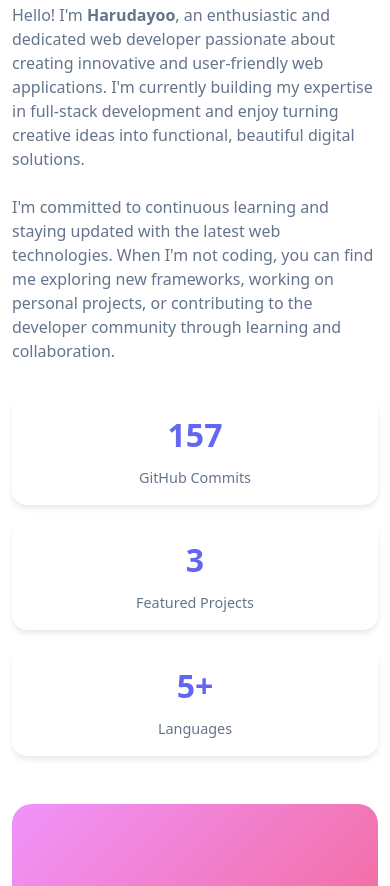
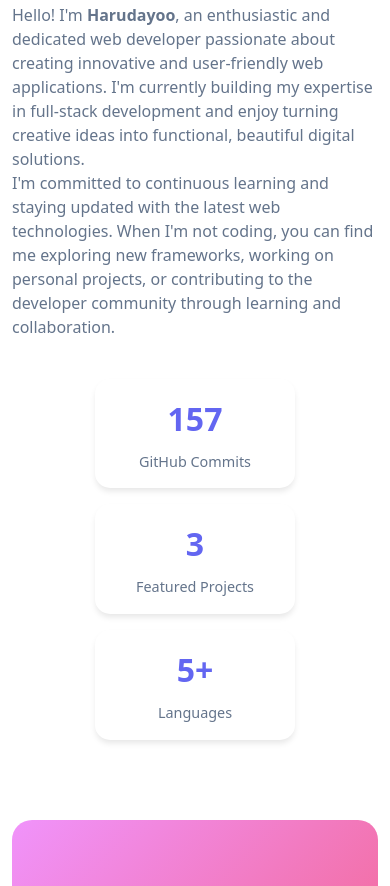
Before and after one commit to harudayoo/Cayan-FCB-Portfolio-1, a plain HTML site: page index.html in a window 390 px wide. Shown: the part 1018-1904 px from the top of the page. Drawn offline with nearby package versions, Linux system fonts and the light colour scheme.

Commit message:
Latest Commit (Responsiveness Update) 7/16

```diff
--- a/style.css
+++ b/style.css
@@ -426,7 +426,8 @@ h6 {
 .stats-container {
   display: flex;
   gap: 32px;
-  margin-top: 32px;
+  margin-top: 48px;
+  margin-bottom: 32px;
 }
 
 .stat-item {
@@ -463,6 +464,7 @@ h6 {
   display: flex;
   align-items: center;
   justify-content: center;
+  margin-left: 2rem;
 }
 
 .tech-icons {
@@ -877,6 +879,16 @@ h6 {
     padding: 60px 0;
   }
 
+  .about-section .col-lg-6 {
+    text-align: center;
+  }
+
+  .about-text {
+    text-align: left;
+    max-width: 600px;
+    margin: 0 auto;
+  }
+
   .projects-section {
     padding: 60px 0;
   }
@@ -888,6 +900,17 @@ h6 {
   .stats-container {
     flex-direction: column;
     gap: 16px;
+    margin-top: 40px;
+    margin-bottom: 32px;
+    align-items: center;
+    justify-content: center;
+    text-align: center;
+  }
+
+  .stat-item {
+    margin: 0 auto;
+    max-width: 250px;
+    width: 100%;
   }
 
   .contact-methods {
@@ -898,6 +921,7 @@ h6 {
 
   .about-image {
     margin-top: 48px;
+    margin-left: 0;
   }
 
   .tech-icons {
@@ -987,6 +1011,9 @@ h6 {
 
   .stat-item {
     padding: 16px;
+    max-width: 200px;
+    width: 100%;
+    margin: 0 auto;
   }
 
   .stat-number {
```
